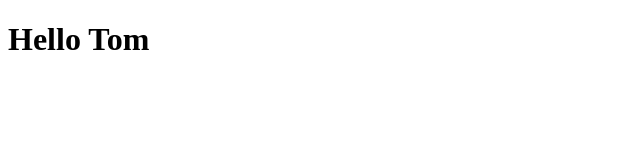
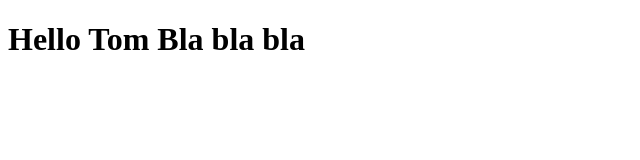
Before and after one commit to tom321259/coursera-test, a plain HTML site: page index.html in a window 1280 px wide. Shown: the whole page, without its empty margins (0-640 px from the left). Drawn offline with Linux system fonts and the light colour scheme.

Commit message:
some updates

```diff
--- a/index.html
+++ b/index.html
@@ -5,6 +5,6 @@
     <title>Hello Coursera</title>
   </head>
   <body>
-    <h1>Hello Tom</h1>
+    <h1>Hello Tom Bla bla bla</h1>
   </body>
 </html>
```
